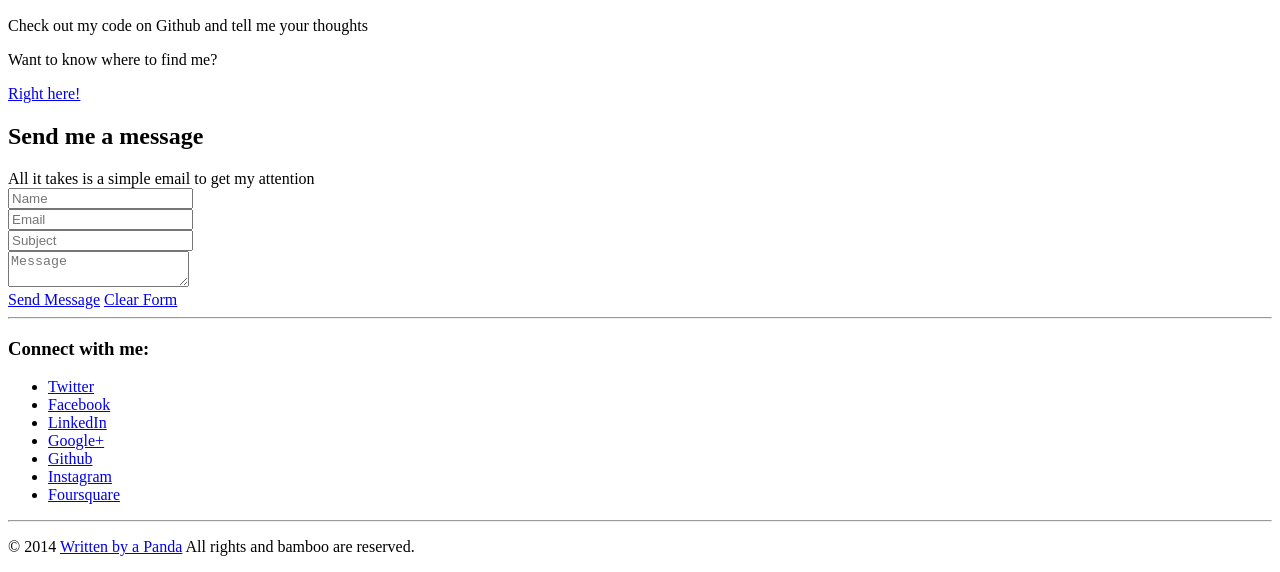
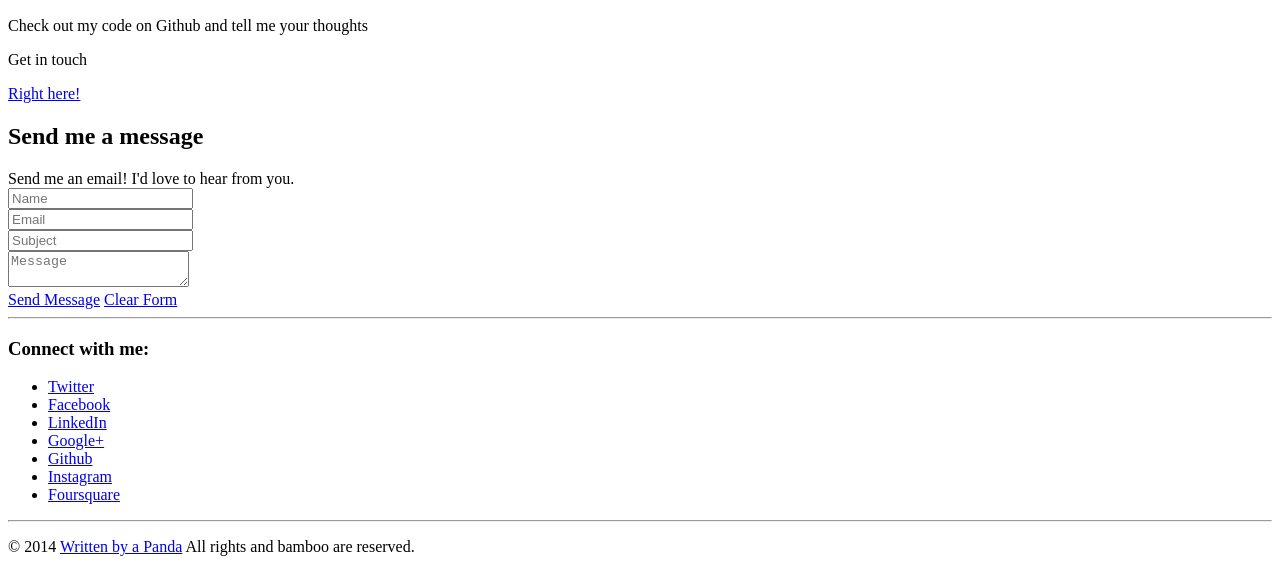
Before and after one commit to WritingPanda/omarquimbaya.com, a plain HTML site: page index.html in a window 1280 px wide. Shown: the part 1132-1704 px from the top of the page. Drawn offline with nearby package versions, Linux system fonts and the light colour scheme; a script that the page names is missing.

Commit message:
Making changes to index file.

```diff
--- a/index.html
+++ b/index.html
@@ -23,7 +23,7 @@
 				<li><a href="#work">Mini Resume</a></li>
 				<li><a href="#portfolio">Portfolio</a></li>
 				<li><a href="#contact">Contact</a></li>
-				<li><a href="http://www.writtenbyapanda.com">Blog (Under Construction)</a></li>
+				<li><a href="http://www.writtenbyapanda.com">Blog Coming Soon</a></li>
 			</ul>
 		</nav>
 
@@ -118,7 +118,7 @@
 					</div>
 				</div>
 				<footer>
-					<p>Want to know where to find me?</p>
+					<p>Get in touch</p>
 					<a href="#contact" class="button button-big">Right here!</a>
 				</footer>
 			</article>
@@ -129,7 +129,7 @@
 			<article id="contact" class="container small">
 				<header>
 					<h2>Send me a message</h2>
-					<span>All it takes is a simple email to get my attention</span>
+					<span>Send me an email! I'd love to hear from you.</span>
 				</header>
 				<div>
 					<div class="row">
```
